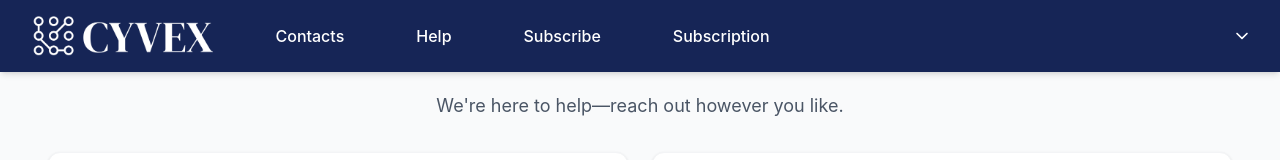
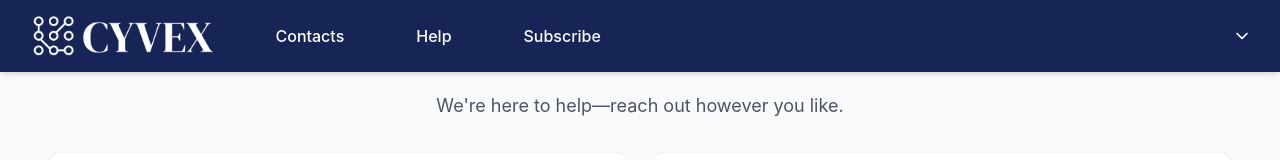
Before and after one commit to JarvisSng/Cyvex, a React (Vite) app in the folder Frontend/: page /#/user/contacts in a window 1280 px wide. Shown: the top 160 px of the page. Built offline with nearby package versions, Linux system fonts and the light colour scheme; no server answers.

Commit message:
adding user subscribe function to nav

```diff
--- a/Frontend/src/pages/UserNav.jsx
+++ b/Frontend/src/pages/UserNav.jsx
@@ -95,19 +95,11 @@ function UserNav({ setActiveSection }) {
 						Help
 					</a>
 					<a
-						onClick={() => navigate("/user/help")}
+						onClick={() => navigate("/user/subscribe")}
 						className="hover:bg-blue-700 px-3 py-2 rounded"
 					>
 						Subscribe
 					</a>
-					{!isSubscribed && (
-						<a
-							onClick={() => navigate("/user/subscribe")}
-							className="hover:bg-blue-700 px-3 py-2 rounded"
-						>
-							Subscription
-						</a>
-					)}
 				</div>
 				<div className="flex items-center space-x-2">
 					<Link
```
